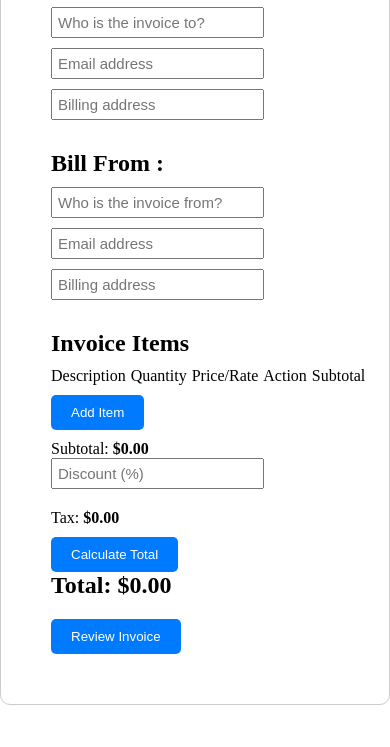
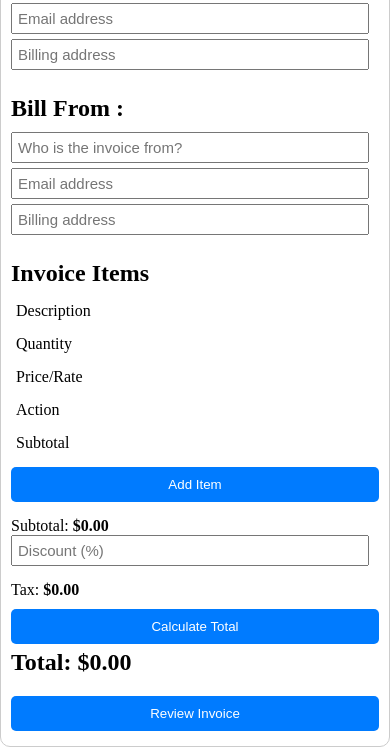
Before and after one commit to DeepaNikade/Team-13-Geekathon-, a browser extension: page jatin/index.html in a window 390 px wide. Shown: the part 155-902 px from the top of the page. Before the commit the page ends 860 px from the top, so only its background shows below. Drawn offline with Linux system fonts and the light colour scheme.

Commit message:
update changes

```diff
--- a/jatin/script.js
+++ b/jatin/script.js
@@ -57,22 +57,13 @@ document.addEventListener('DOMContentLoaded', function() {
       taxAmount.textContent = `$${tax.toFixed(2)}`;
       totalAmount.textContent = `Total: $${total.toFixed(2)}`;
   }
-
   calculateTotalBtn.addEventListener('click', function() {
       calculateTotal();
   });
-  });
-
-  document.addEventListener("DOMContentLoaded", function () {
-    // Your existing JavaScript code
 
   // Function to review the invoice
   function reviewInvoice() {
-        // Add your review logic here
-        // For demonstration, I'll simply show an alert
       alert("Invoice Reviewed!");
-
-        // After reviewing the invoice, reveal the buttons
       // document.getElementById("reviewInvoiceSection").style.display = "block";
       if(document.getElementById("reviewInvoiceSection").style.display === "block"){
           document.getElementById("reviewInvoiceSection").style.display = "none";
@@ -80,27 +71,18 @@ document.addEventListener('DOMContentLoaded', function() {
           document.getElementById("reviewInvoiceSection").style.display = "block";
       }
   }
-
   // Function to send the invoice
   function sendInvoice() {
-        // Add your send invoice logic here
-        // For demonstration, I'll simply show an alert
       alert("Invoice Sent!");
   }
-
   // Function to download a copy of the invoice
   function downloadCopy() {
-        // Add your download copy logic here
-        // For demonstration, I'll simply show an alert
       alert("Invoice Downloaded!");
   }
-
   // Add event listener for the "Review Invoice" button
   document.getElementById("reviewInvoiceBtn").addEventListener("click", reviewInvoice);
-
   // Add event listener for the "Send Invoice" button
   document.getElementById("sendInvoiceBtn").addEventListener("click", sendInvoice);
-
   // Add event listener for the "Download Copy" button
   document.getElementById("downloadCopyBtn").addEventListener("click", downloadCopy);
 });
--- a/jatin/style.css
+++ b/jatin/style.css
@@ -1,20 +1,17 @@
-/* Reset default margin and padding */
-* {
+*{
   margin: 0;
   padding: 0;
   box-sizing: border-box;
 }
 .container {
   position: relative;
-    border-radius: 10px; /* Adjust the border radius as needed */
-    border: 1px solid #ccc; /* Add border for the container */
-    padding: 50px; /* Add padding to create space for the rounded corners */
+  border-radius: 10px;
+  border: 1px solid #ccc;
+  padding: 50px;
 }
 .container h1 {
   text-align: center;
 }
-
-  /* Apply styles to headings */
 h2 {
   margin-bottom: 10px;
 }
@@ -30,55 +27,37 @@
   top: 1px;
   left: 5px;
 }
-  /* Apply styles to input elements */
 input[type="text"],
+input[type="date"],
 input[type="number"] {
   margin-bottom: 10px;
   width: auto;
   padding: 5px;
   font-size: 15px;
 }
-
-  /* Apply styles to invoice details section */
 .invoice-details {
   margin-bottom: 20px;
 }
-
-  /* Apply styles to company and customer sections */
 .company-info,
 .customer-info {
   margin-bottom: 20px;
 }
 
-  /* Apply styles to item rows */
 .item-row {
   display: grid;
   grid-template-columns: repeat(5, 1fr);
   gap: 5px;
   align-items:flex-end;
 }
-
-  /* Apply styles to subtotal and tax sections */
 .subtotal,
   .tax {
     margin-top: 10px;
   }
-
-  /* Apply styles to buttons */
-  /* button {
-    padding: 10px 20px;
-    font-size: 14px;
-    cursor: pointer;
-  } */
-
-
-  /* Apply styles to subtotal and total amounts */
   #subtotalAmount,
   #taxAmount,
   #totalAmount {
     font-weight: bold;
   }
-
 button {
   margin-top: 10px;
   padding: 10px 20px;
@@ -88,7 +67,37 @@
   border-radius: 5px;
   cursor: pointer;
 }
-
 button:hover {
   background-color: #0056b3;
 }
+@media screen and (max-width: 480px) {
+  .container {
+      padding: 10px;
+  }
+  .invoice-details,
+  .invoice-date,
+  .customer-info,
+  .company-info,
+  #itemsContainer,
+  .subtotal,
+  .tax,
+  #totalAmount,
+  #reviewInvoiceSection {
+      width: 100%;
+  }
+  .item-row {
+      grid-template-columns: repeat(1, 1fr);
+  }
+  .item-row > div {
+      padding: 5px;
+  }
+  input[type="text"],
+  input[type="number"] {
+      width: calc(100% - 10px);
+      margin-bottom: 5px;
+  }
+  button {
+      width: 100%;
+      margin-bottom: 5px;
+  }
+}
```
Also changed, not shown: jatin/index.html (+0 -1 lines). Lines whose indentation alone changed are shown as unchanged.
